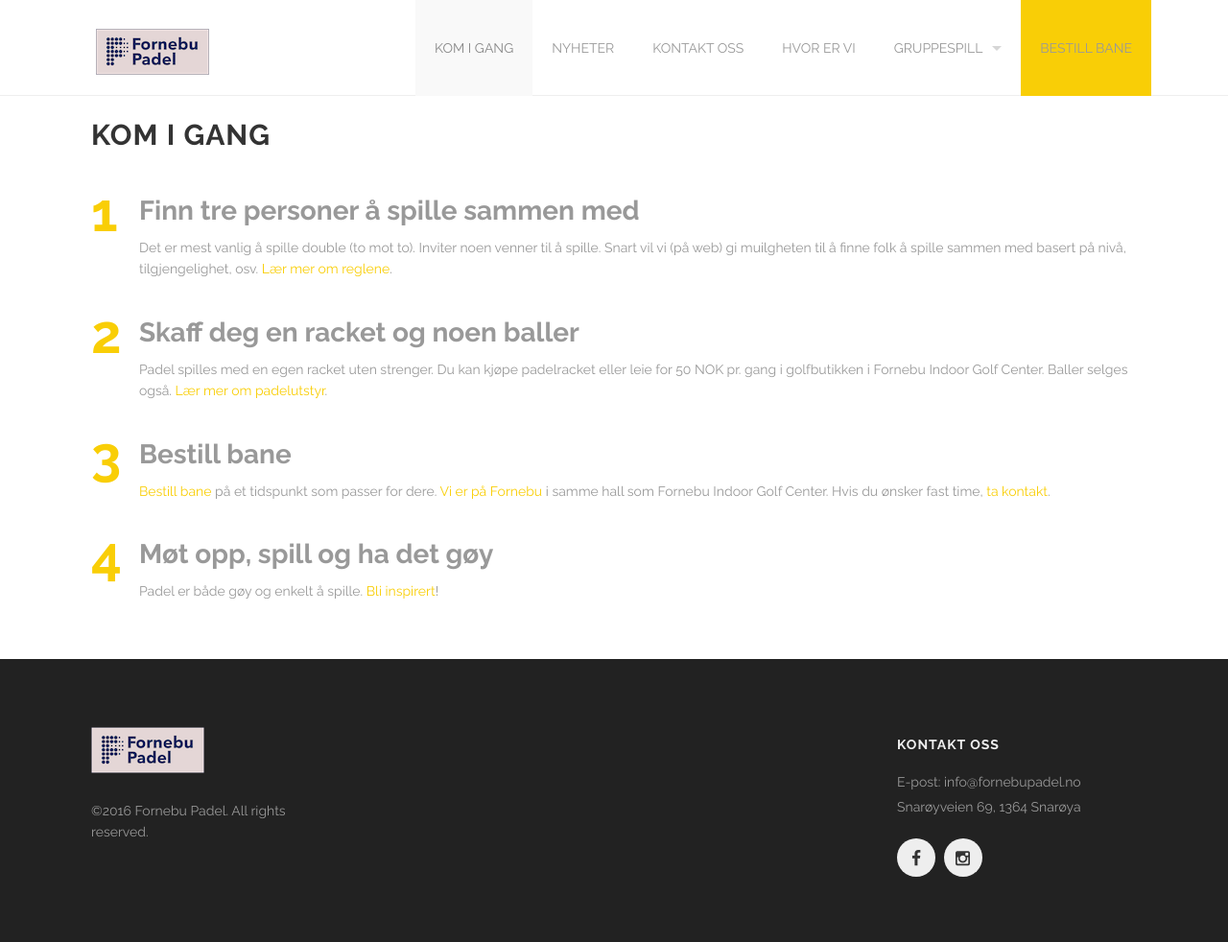
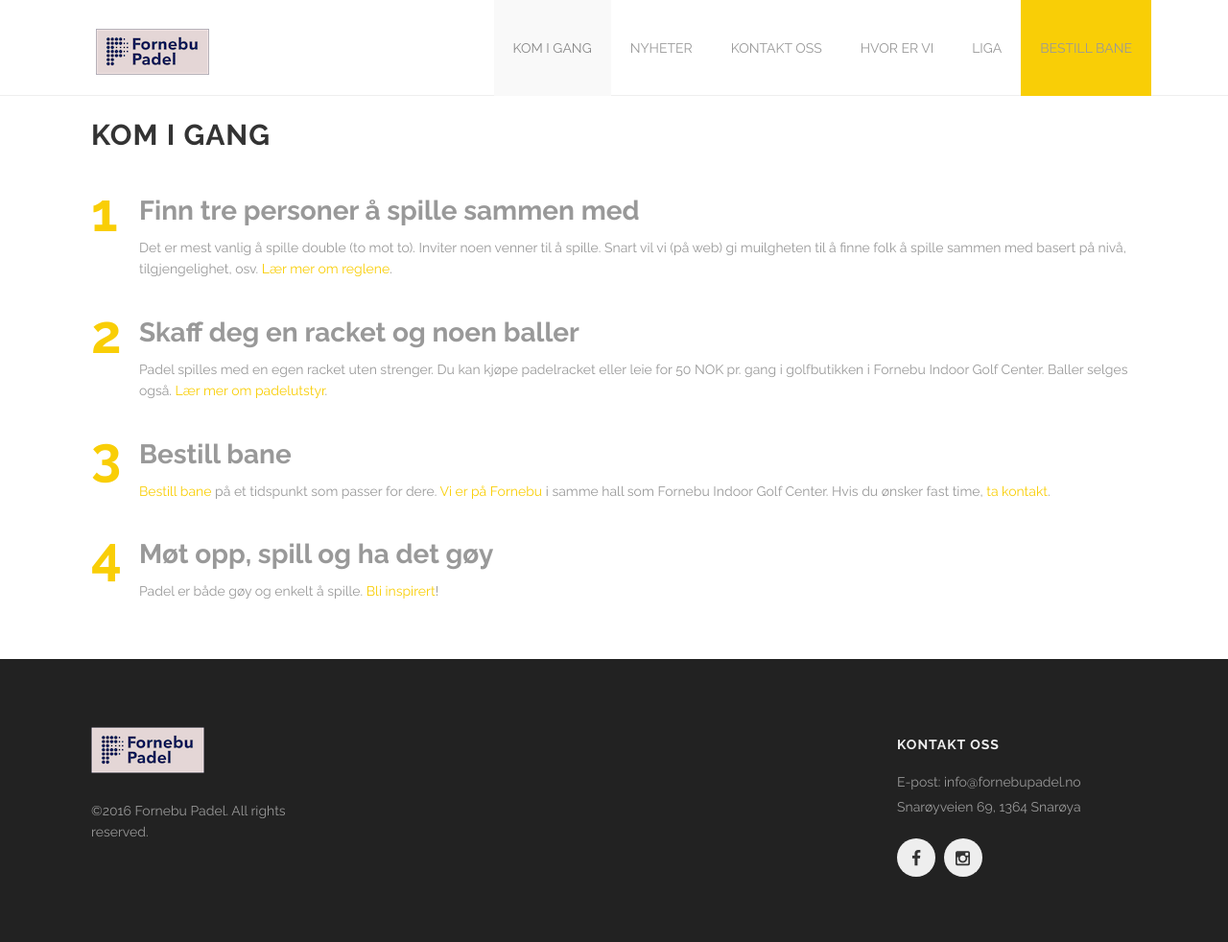
Before and after one commit to fornebu-padel/fornebu-padel.github.io, a Jekyll site: the page built from kom-i-gang.html, in a window 1280 px wide. Shown: the whole page at 96% size. Built offline with Jekyll 4.4.1, drawn with Linux system fonts in a browser that asks for light colours.

Commit message:
Added league info

```diff
--- a/_data/nav.yml
+++ b/_data/nav.yml
@@ -10,9 +10,6 @@
 - name: Hvor er vi
   path: hvor-er-vi
   section_id: hvor-er-vi
-- name: Gruppespill
-  children:
-    - name: Påmelding og regler
-      path: gruppespill
-    - name: Resultater
-      path: gruppespill/resultater
+- name: Liga
+  path: liga
+  section_id: liga
```
Also changed, not shown: liga.html (added, +21 -0 lines), images/liga.png (added).
